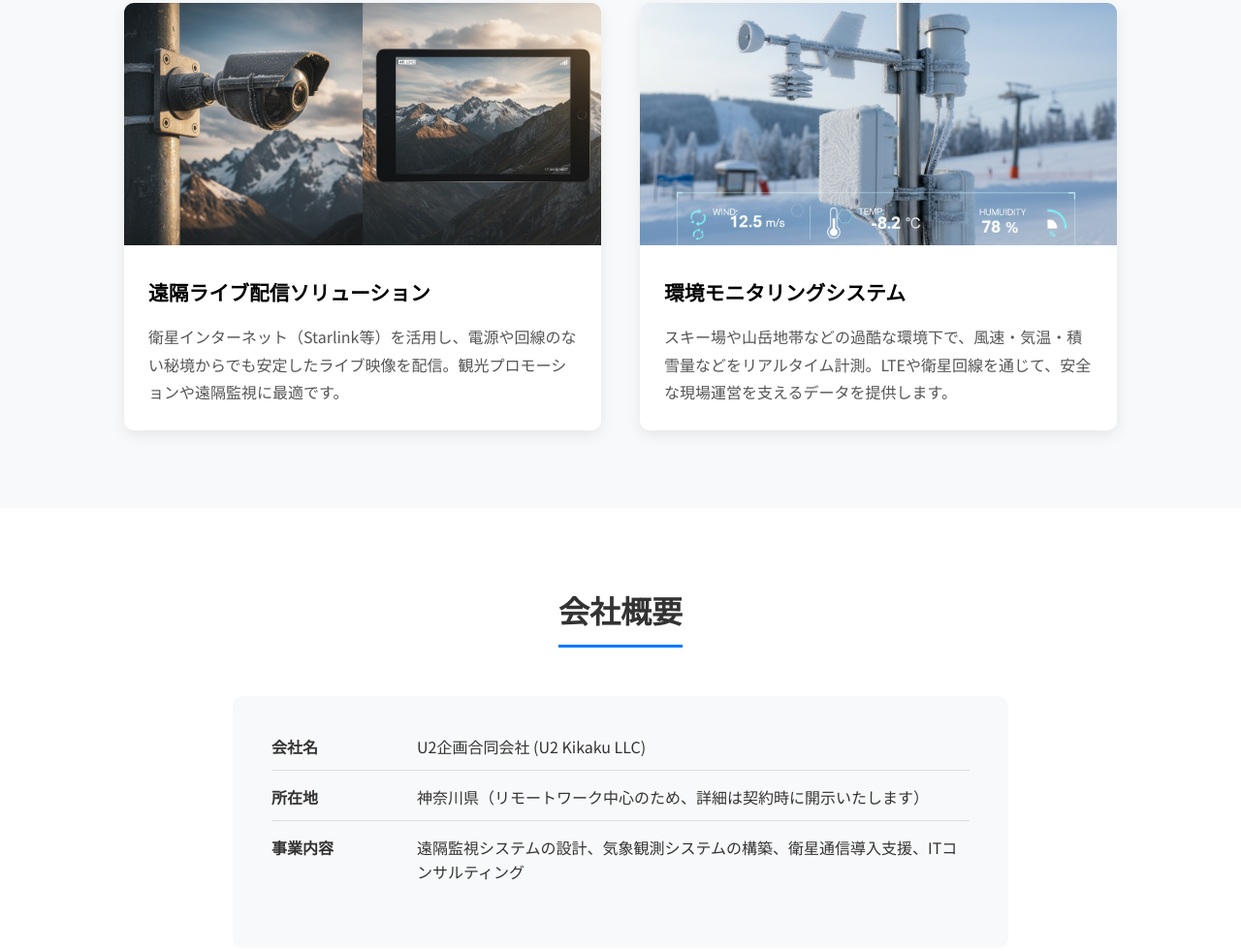
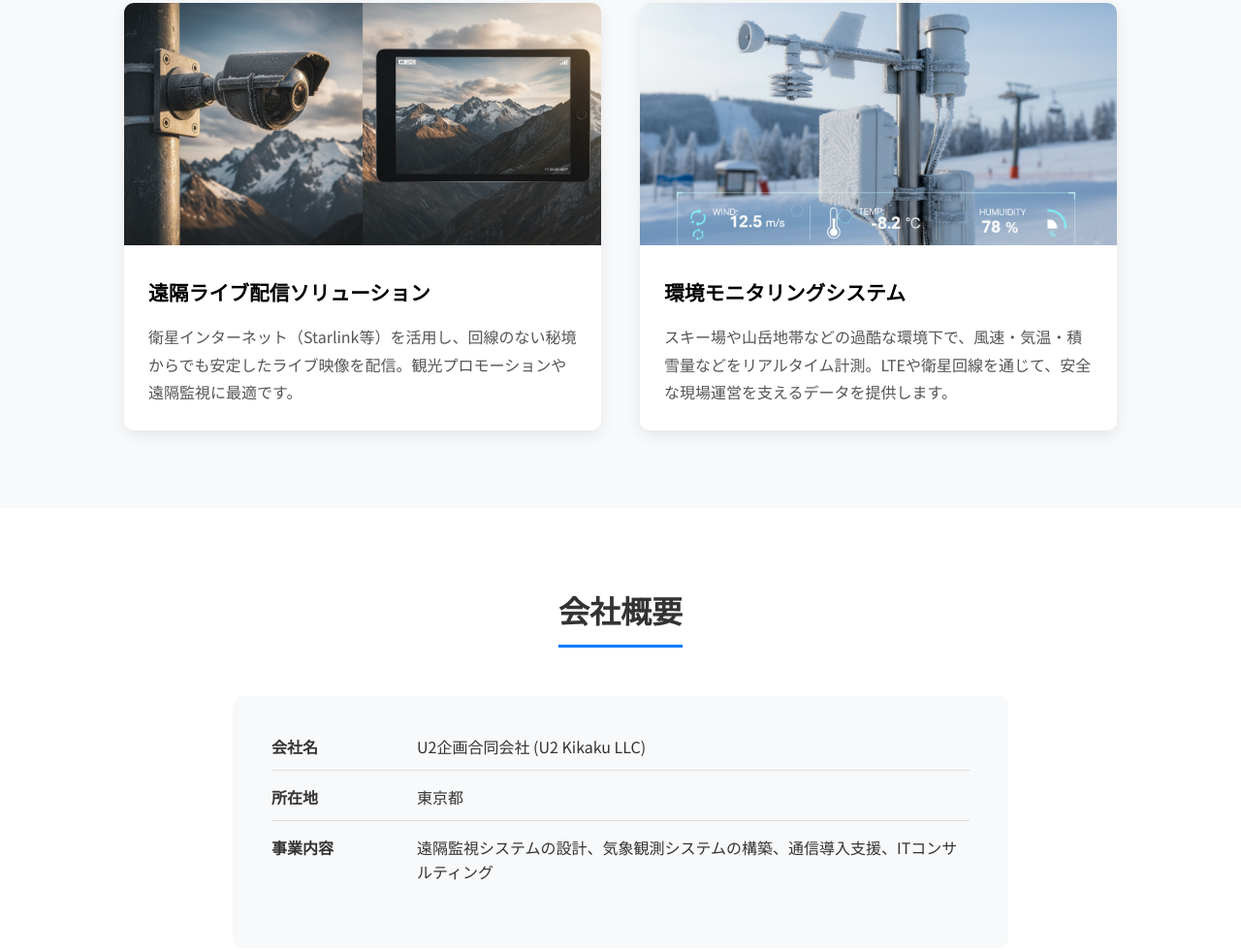
Before and after one commit to dddc555/U2KWeb, a plain HTML site: page index.html in a window 1280 px wide. Shown: the part 1007-1988 px from the top of the page at 97% size. Drawn offline with Linux system fonts and the light colour scheme.

Commit message:
Tweak Wording

```diff
--- a/index.html
+++ b/index.html
@@ -3,7 +3,7 @@
 <head>
     <meta charset="UTF-8">
     <meta name="viewport" content="width=device-width, initial-scale=1.0">
-    <meta name="description" content="U2企画合同会社 - 遠隔地での衛星通信、ライブ配信、環境モニタリングシステムの企画・構築">
+    <meta name="description" content="U2企画合同会社 - 遠隔地での長距離通信、ライブ配信、環境モニタリングシステムの企画・構築">
     <title>U2企画合同会社 | 遠隔映像・センサーソリューション</title>
     <link rel="preconnect" href="https://fonts.googleapis.com">
     <link rel="preconnect" href="https://fonts.gstatic.com" crossorigin>
@@ -121,7 +121,7 @@
 
     <section class="hero">
         <h1>遠隔地の"いま"を、確かな技術でつなぐ。</h1>
-        <p>衛星通信とエッジデバイスを組み合わせ、インフラの届かない場所へ「視覚」と「データ」を届けます。</p>
+        <p>長距離通信とエッジデバイスを組み合わせ、インフラの届かない場所へ「視覚」と「データ」を届けます。</p>
         <a href="#contact" class="btn">お問い合わせ</a>
     </section>
 
@@ -136,7 +136,7 @@
                 <img src="generated_image_1766397460_0.png" alt="遠隔ライブ配信" class="service-img">
                 <div class="service-content">
                     <h3>遠隔ライブ配信ソリューション</h3>
-                    <p>衛星インターネット（Starlink等）を活用し、電源や回線のない秘境からでも安定したライブ映像を配信。観光プロモーションや遠隔監視に最適です。</p>
+                    <p>衛星インターネット（Starlink等）を活用し、回線のない秘境からでも安定したライブ映像を配信。観光プロモーションや遠隔監視に最適です。</p>
                 </div>
             </div>
             <!-- Service 2 -->
@@ -161,11 +161,11 @@
             </div>
             <div class="about-row">
                 <div class="about-label">所在地</div>
-                <div class="about-value">神奈川県（リモートワーク中心のため、詳細は契約時に開示いたします）</div>
+                <div class="about-value">東京都</div>
             </div>
             <div class="about-row">
                 <div class="about-label">事業内容</div>
-                <div class="about-value">遠隔監視システムの設計、気象観測システムの構築、衛星通信導入支援、ITコンサルティング</div>
+                <div class="about-value">遠隔監視システムの設計、気象観測システムの構築、通信導入支援、ITコンサルティング</div>
             </div>
         </div>
     </section>
```
